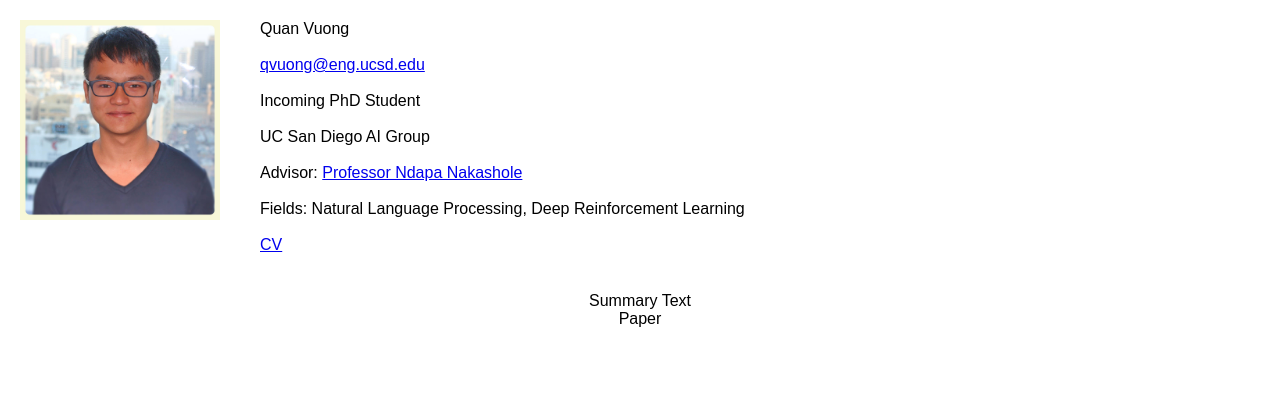
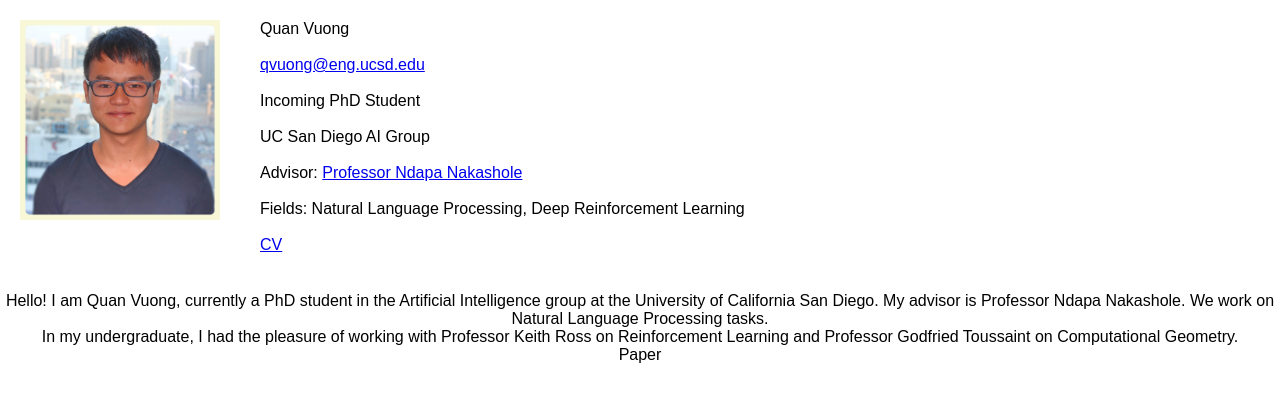
Before and after one commit to quanvuong/quanvuong.github.io, a React (Create React App) app: page / in a window 1280 px wide. Shown: the top 402 px of the page. Built offline with nearby package versions, Linux system fonts and the light colour scheme.

Commit message:
add text for summary

```diff
--- a/src/Summary.js
+++ b/src/Summary.js
@@ -4,7 +4,9 @@ class Summary extends Component {
   render() {
     return (
       <div className="Summary">
-        <div>Summary Text</div>
+        <div>Hello! I am Quan Vuong, currently a PhD student in the Artificial Intelligence group at the University of California San Diego. My advisor is Professor Ndapa Nakashole. We work on Natural Language Processing tasks.</div>
+
+        <div>In my undergraduate, I had the pleasure of working with Professor Keith Ross on Reinforcement Learning and Professor Godfried Toussaint on Computational Geometry.</div>
       </div>
     );
   }
```
